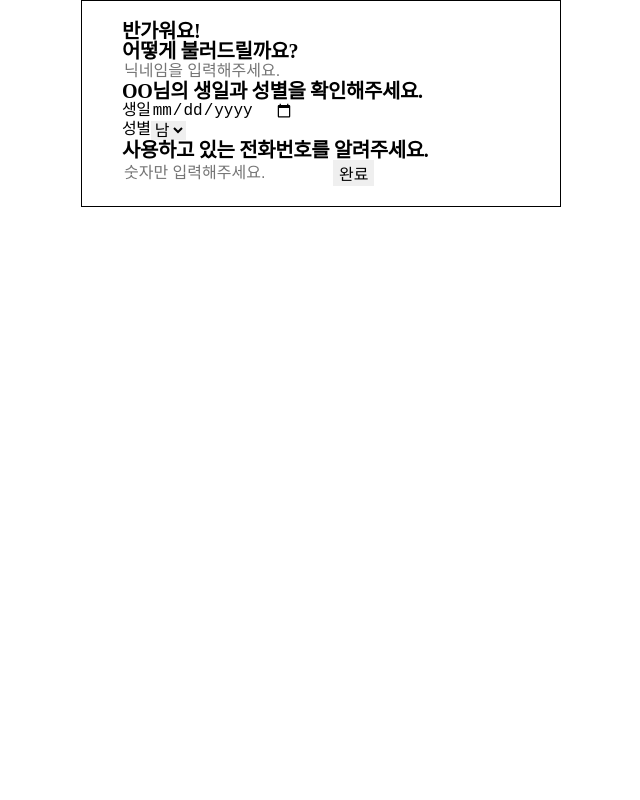
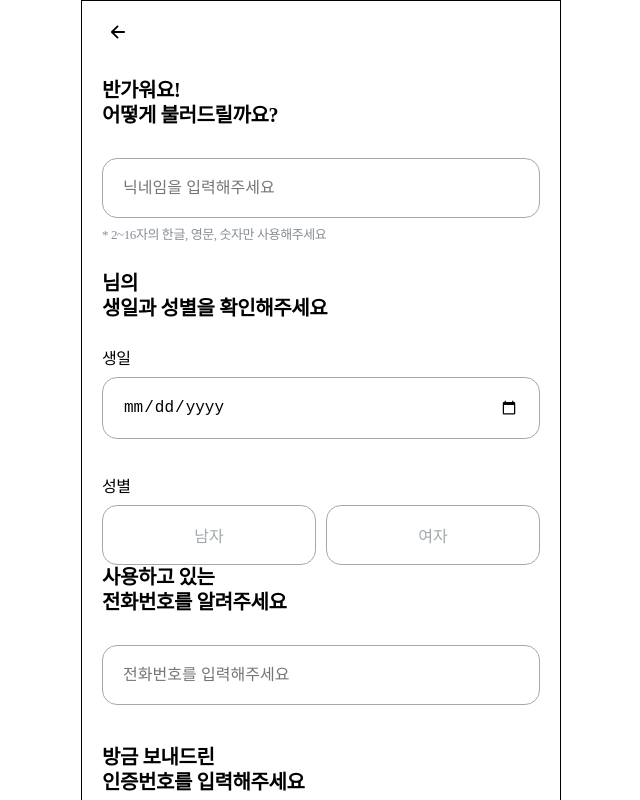
Before and after one commit to UGSM-Gift/UGSM, a React (Create React App) app: page /login/auth in a window 1280 px wide. Shown: the top 800 px of the page, without its empty margins (319-959 px from the left). Built offline with nearby package versions, Linux system fonts and the light colour scheme.

Commit message:
style:추가정보기입 markup

```diff
--- a/package.json
+++ b/package.json
@@ -9,6 +9,7 @@
     "@testing-library/user-event": "^13.5.0",
     "react": "^18.2.0",
     "react-dom": "^18.2.0",
+    "react-icons": "^4.12.0",
     "react-router-dom": "^6.20.1",
     "react-scripts": "5.0.1",
     "router": "^1.3.8",
--- a/src/App.tsx
+++ b/src/App.tsx
@@ -6,7 +6,6 @@ import UserAddInfo from "./pages/UserAddInfo";
 import GlobalStyle from "./styles/GlobalStyles";
 function App() {
   const Wrapper = styled.div`
-    padding: 0 20px;
     border: 1px solid #000;
   `;
   return (
--- /dev/null
+++ b/src/components/userAuth/InputType.tsx
@@ -0,0 +1,46 @@
+import React, { ChangeEventHandler } from "react";
+import styled from "styled-components";
+
+const Wrapper = styled.div`
+  width: 100%;
+  margin-bottom: 30px;
+`;
+
+const Input = styled.input`
+  width: 100%;
+  padding: 20px;
+  margin-bottom: 10px;
+  border: 1px solid #a2a9ad;
+  border-radius: 15px;
+`;
+
+const Label = styled.label`
+  display: block;
+  margin-bottom: 10px;
+  font-weight: 500;
+`;
+
+const Notice = styled.div`
+  font-size: 1.3rem;
+  color: #878d96;
+`;
+
+interface TextInputProps {
+  placeholder?: string;
+  type: string;
+  value: string;
+  onChange: ChangeEventHandler<HTMLInputElement>;
+  text?: string;
+  label?: string;
+}
+const InputType: React.FC<TextInputProps> = ({ placeholder, type, value, onChange, text, label }) => {
+  return (
+    <Wrapper>
+      <Label>{label}</Label>
+      <Input type={type} value={value} onChange={onChange} placeholder={placeholder} />
+      <Notice>{text}</Notice>
+    </Wrapper>
+  );
+};
+
+export default InputType;
--- /dev/null
+++ b/src/components/userAuth/NextButton.tsx
@@ -0,0 +1,27 @@
+import React from "react";
+import styled from "styled-components";
+
+const Button = styled.button`
+  width: 100%;
+  padding: 20px;
+  background-color: #c1c7ca;
+  color: #fff;
+  font-size: 1rem;
+  font-weight: 300;
+  cursor: pointer;
+`;
+
+interface NextButtonProps {
+  step: number;
+  setStep: (step: number) => void;
+  text: string;
+}
+
+const NextButton: React.FC<NextButtonProps> = ({ setStep, step, text }) => {
+  const handleStepChange = () => {
+    setStep(step + 1);
+  };
+  return <Button onClick={handleStepChange}>{text}</Button>;
+};
+
+export default NextButton;
--- a/src/components/userAuth/PreviousButton.tsx
+++ b/src/components/userAuth/PreviousButton.tsx
@@ -1,11 +1,18 @@
 import React from "react";
-import { IoArrowBack } from "react-icons/io5";
+import { IoArrowBackOutline } from "react-icons/io5";
+import styled from "styled-components";
+
+const Button = styled.button`
+  margin-bottom: 30px;
+  font-size: 2rem;
+  background-color: #fff;
+`;
 
 const PreviousButton = () => {
   return (
-    <div>
-      <IoArrowBack />
-    </div>
+    <Button>
+      <IoArrowBackOutline />
+    </Button>
   );
 };
 
--- /dev/null
+++ b/src/components/userAuth/Question.tsx
@@ -0,0 +1,25 @@
+import React from "react";
+import styled from "styled-components";
+
+const QuestionBox = styled.div`
+  margin-bottom: 30px;
+  line-height: 2.5rem;
+  font-size: 2rem;
+  font-weight: 600;
+`;
+
+interface QuestionProps {
+  firstLine: string;
+  secondLine: string;
+}
+
+const Question: React.FC<QuestionProps> = ({ firstLine, secondLine }) => {
+  return (
+    <QuestionBox>
+      <p> {firstLine}</p>
+      <p> {secondLine}</p>
+    </QuestionBox>
+  );
+};
+
+export default Question;
--- /dev/null
+++ b/src/components/userAuth/TypeButton.tsx
@@ -0,0 +1,30 @@
+import React from "react";
+import styled from "styled-components";
+
+interface TypeButtonProps {
+  type: string;
+  selectedType: string;
+  setType: (type: string) => void;
+}
+
+const Button = styled.button<{ selected: boolean }>`
+  flex-grow: 1;
+  border-radius: 15px;
+  height: 60px;
+  background-color: #fff;
+  border: 1px solid ${({ selected }) => (selected ? "#0F62FE" : "#A2A9AD")};
+  color: ${({ selected }) => (selected ? "#0F62FE" : "#A2A9AD")};
+`;
+
+function TypeButton({ type, selectedType, setType }: TypeButtonProps) {
+  const handleClick = () => {
+    setType(type);
+  };
+  return (
+    <Button type="button" selected={selectedType === type} onClick={handleClick}>
+      {type}
+    </Button>
+  );
+}
+
+export default TypeButton;
--- a/src/pages/Login.tsx
+++ b/src/pages/Login.tsx
@@ -9,7 +9,7 @@ const Wrapper = styled.div`
   flex-direction: column;
   align-items: center;
   margin: 0 auto;
-  padding: 120px 0 30px;
+  padding: 120px 20px 30px;
 `;
 
 const LogoBox = styled.div`
--- a/src/pages/UserAddInfo.tsx
+++ b/src/pages/UserAddInfo.tsx
@@ -1,77 +1,32 @@
+import NextButton from "../components/userAuth/NextButton";
 import React, { useState } from "react";
 import styled from "styled-components";
+import PreviousButton from "../components/userAuth/PreviousButton";
+import Question from "../components/userAuth/Question";
+import InputType from "../components/userAuth/InputType";
+import TypeButton from "../components/userAuth/TypeButton";
 
-const Wrapper = styled.div`
-  width: 500px;
-  margin: 0 auto;
+const Wrapper = styled.div``;
+
+const ContentBox = styled.div`
   padding: 20px;
 `;
 
-const Title = styled.h1`
-  font-size: 2rem;
-  font-weight: bold;
-`;
-
-const NicknameInput = styled.input`
-  width: 100%;
-  border: 1px solid #ddd;
-  padding: 10px;
-  margin-bottom: 10px;
-`;
-
-const BirthdayInput = styled.input`
-  width: 100%;
-  border: 1px solid #ddd;
-  padding: 10px;
-  margin-bottom: 10px;
-  type: "date";
-`;
-
-const GenderSelect = styled.select`
-  width: 100%;
-  border: 1px solid #ddd;
-  padding: 10px;
-  margin-bottom: 10px;
-`;
-
-const PhoneInput = styled.input`
-  width: 100%;
-  border: 1px solid #ddd;
-  padding: 10px;
-  margin-bottom: 10px;
-  type: "tel";
-`;
-
-const Button = styled.button`
-  width: 100%;
-  background-color: #007aff;
-  color: #fff;
-  font-size: 1.5rem;
-  font-weight: bold;
-  cursor: pointer;
-
-  &:hover {
-    background-color: #0062ff;
-  }
+const TypeButtonBox = styled.div`
+  display: flex;
+  gap: 10px;
+  margin-top: 10px;
 `;
 
 const UserAddInfo = () => {
-  const [isLoggedIn, setIsLoggedIn] = useState(false);
-
-  const handleLogin = (e: { preventDefault: () => void }) => {
-    e.preventDefault();
-
-    // 소셜 로그인 API 호출
-
-    setIsLoggedIn(true);
-  };
-
   const [nickname, setNickname] = useState("");
   const [birthday, setBirthday] = useState("");
   const [gender, setGender] = useState("");
   const [phone, setPhone] = useState("");
-
-  const handleNicknameChange = (event: { target: { value: React.SetStateAction<string> } }) => {
+  const [phoneAuth, setPhoneAuth] = useState("");
+  const [step, setStep] = useState(0);
+  const MAX_STEP = 4;
+  const handleNicknameChange = (event: React.ChangeEvent<HTMLInputElement>) => {
     setNickname(event.target.value);
   };
 
@@ -79,42 +34,52 @@ const UserAddInfo = () => {
     setBirthday(event.target.value);
   };
 
-  const handleGenderChange = (event: { target: { value: React.SetStateAction<string> } }) => {
-    setGender(event.target.value);
+  const handlePhoneChange = (event: React.ChangeEvent<HTMLInputElement>) => {
+    setPhone(event.target.value);
   };
 
-  const handlePhoneChange = (event: { target: { value: React.SetStateAction<string> } }) => {
-    setPhone(event.target.value);
+  const handlePhoneAuthChange = (event: React.ChangeEvent<HTMLInputElement>) => {
+    setPhoneAuth(event.target.value);
   };
 
   return (
     <Wrapper>
-      <Title>
-        반가워요!
-        <br />
-        어떻게 불러드릴까요?
-      </Title>
-      <input type="text" placeholder="닉네임을 입력해주세요." onChange={handleNicknameChange} />
+      <ContentBox>
+        <PreviousButton />
+        <Question firstLine="반가워요!" secondLine="어떻게 불러드릴까요?" />
+        <InputType
+          type="text"
+          value={nickname}
+          placeholder="닉네임을 입력해주세요"
+          onChange={handleNicknameChange}
+          text="* 2~16자의 한글, 영문, 숫자만 사용해주세요"
+        />
+        <Question firstLine={`${nickname}님의 `} secondLine="생일과 성별을 확인해주세요" />
+        <InputType type="date" value={birthday} onChange={handleBirthdayChange} label="생일" />
+        <label>성별</label>
+        <TypeButtonBox>
+          <TypeButton type="남자" setType={(type) => setGender(type)} selectedType={gender} />
+          <TypeButton type="여자" setType={(type) => setGender(type)} selectedType={gender} />
+        </TypeButtonBox>
 
-      <Title>OO님의 생일과 성별을 확인해주세요.</Title>
+        <Question firstLine="사용하고 있는" secondLine="전화번호를 알려주세요" />
+        <InputType
+          type="text"
+          value={phone}
+          placeholder="전화번호를 입력해주세요"
+          onChange={handlePhoneChange}
+        />
+        <Question firstLine="방금 보내드린" secondLine="인증번호를 입력해주세요" />
+        <InputType
+          type="text"
+          value={phoneAuth}
+          placeholder={`${phone}로 보내드렸어요`}
+          onChange={handlePhoneAuthChange}
+        />
+      </ContentBox>
 
-      <div>
-        <label>생일</label>
-        <input type="date" value={birthday} onChange={handleBirthdayChange} />
-      </div>
-
-      <div>
-        <label>성별</label>
-        <select value={gender} onChange={handleGenderChange}>
-          <option value="남">남</option>
-          <option value="여">여</option>
-        </select>
-      </div>
-
-      <Title>사용하고 있는 전화번호를 알려주세요.</Title>
-      <input type="tel" placeholder="숫자만 입력해주세요." onChange={handlePhoneChange} />
-
-      <button onClick={() => {}}>완료</button>
+      {/* 마지막 페이지 일 땐 완료 버튼 */}
+      <NextButton step={step} setStep={setStep} text={step === MAX_STEP ? "완료" : "다음"} />
     </Wrapper>
   );
 };
```
Also changed, not shown: 1 other file (tests, documents, lock files or other folders).
